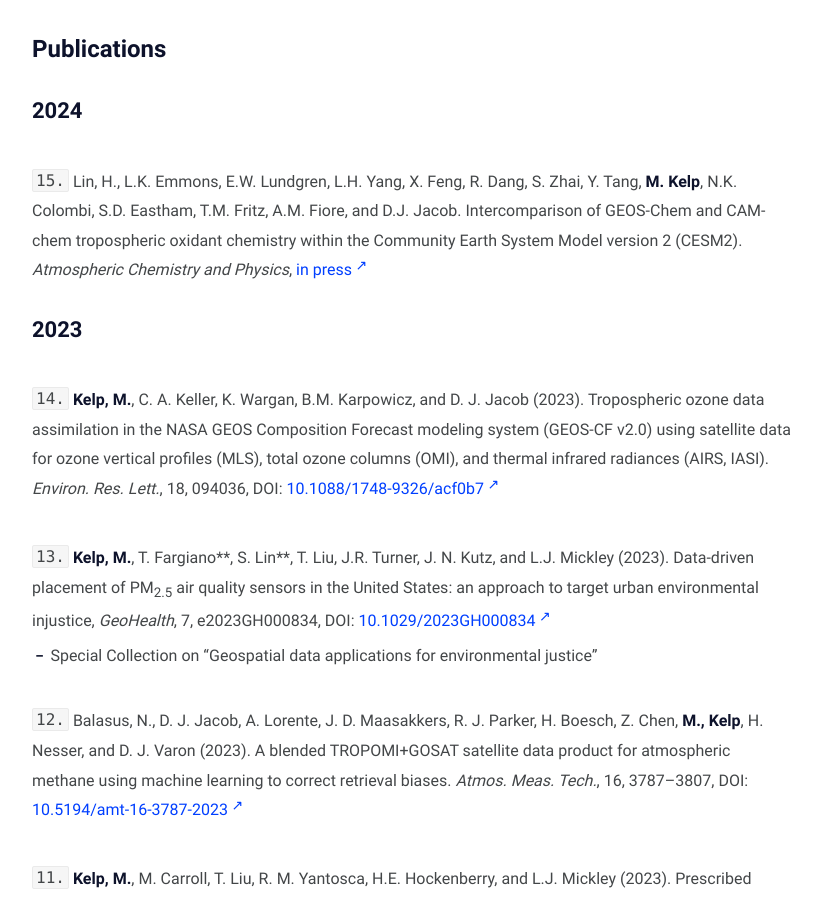
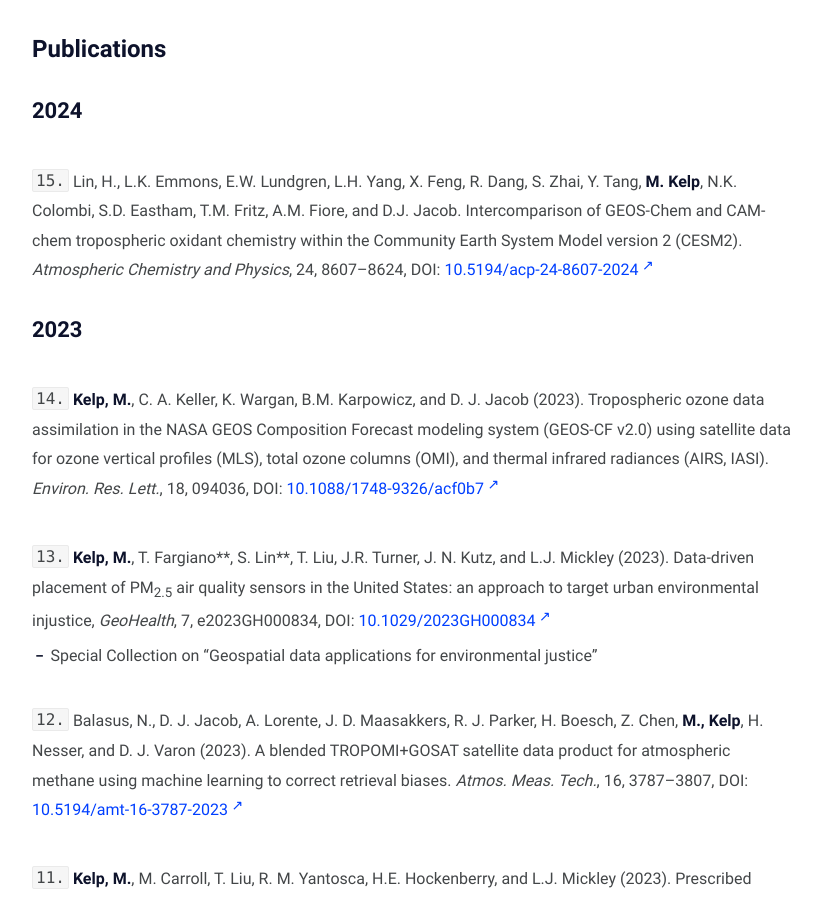
Before and after one commit to mkelp/mkelp.github.io, a Jekyll site: the page built from publications.md, in a window 1280 px wide and 900 px high, scrolled down 698 px. Shown: the whole window, without its empty margins (228-1049 px from the left). Built offline with Jekyll 4.4.1, drawn with Linux system fonts in a browser that asks for light colours.

Commit message:
August2024b

```diff
--- a/publications.md
+++ b/publications.md
@@ -36,7 +36,7 @@ Liu, T., F.M. Panday\*\*, M.C. Caine\*\*, **M. Kelp**, D.C. Pendergrass, and L.J
 
 ## **2024**
 <br />
-`15.` Lin, H., L.K. Emmons, E.W. Lundgren, L.H. Yang, X. Feng, R. Dang, S. Zhai, Y. Tang, **M. Kelp**, N.K. Colombi, S.D. Eastham, T.M. Fritz, A.M. Fiore, and D.J. Jacob. Intercomparison of GEOS-Chem and CAM-chem tropospheric oxidant chemistry within the Community Earth System Model version 2 (CESM2). *Atmospheric Chemistry and Physics*, [in press](https://egusphere.copernicus.org/preprints/2024/egusphere-2024-470/){:target="_blank"}
+`15.` Lin, H., L.K. Emmons, E.W. Lundgren, L.H. Yang, X. Feng, R. Dang, S. Zhai, Y. Tang, **M. Kelp**, N.K. Colombi, S.D. Eastham, T.M. Fritz, A.M. Fiore, and D.J. Jacob. Intercomparison of GEOS-Chem and CAM-chem tropospheric oxidant chemistry within the Community Earth System Model version 2 (CESM2). *Atmospheric Chemistry and Physics*, 24, 8607–8624, DOI: [10.5194/acp-24-8607-2024](https://acp.copernicus.org/articles/24/8607/2024/){:target="_blank"}
 
 ## **2023**
 
```
Also changed, not shown: 1 other file.
